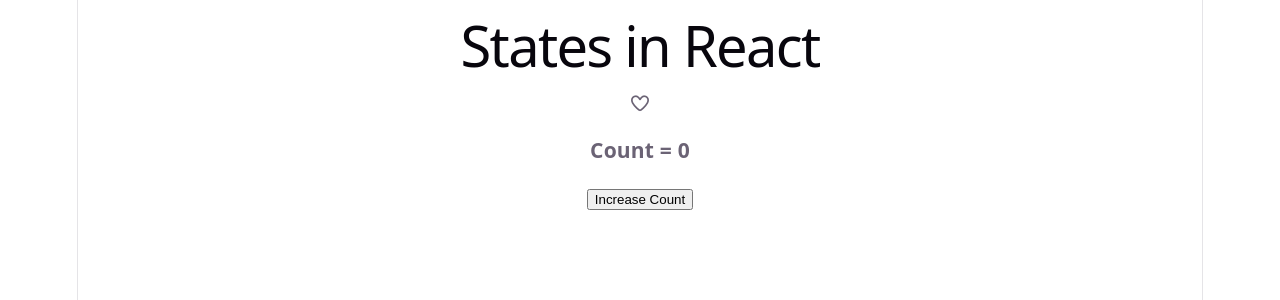
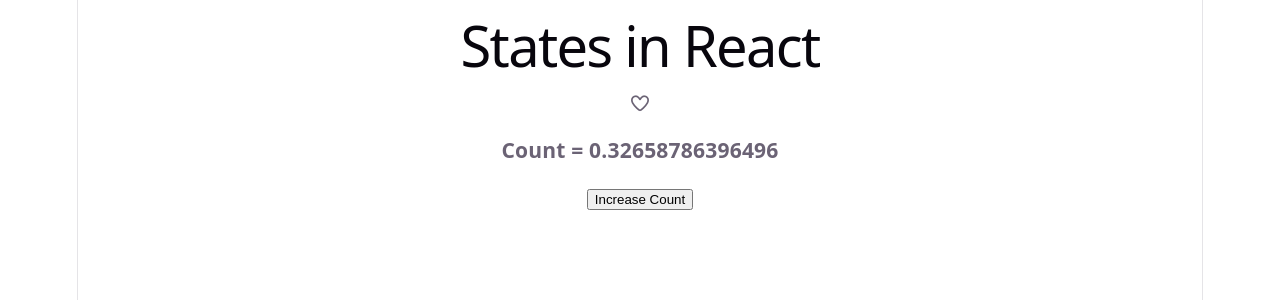
Before and after one commit to taslima864/FullStack-Learning, a React (Vite) app in the folder React/react-state-class/: page / in a window 1280 px wide. Shown: the top 300 px of the page. Built offline with nearby package versions, Linux system fonts and the light colour scheme.

Commit message:
More about state

```diff
--- a/React/react-state-class/src/counter.jsx
+++ b/React/react-state-class/src/counter.jsx
@@ -1,15 +1,19 @@
 import { useState } from "react";
 
+function init() {
+  console.log("Init was executed");
+  return Math.random();
+}
+
 export default function Counter() {
-  let [count, setCount] = useState(0); //Initialization
+  let [count, setCount] = useState(init()); //Initialization
+  console.log("Component was re-rendered");
 
   let incCount = () => {
     setCount((currentCount) => {
       return currentCount + 1;
     });
-    setCount((currentCount) => {
-      return currentCount + 1;
-    });
+
   };
 
   return (
```
